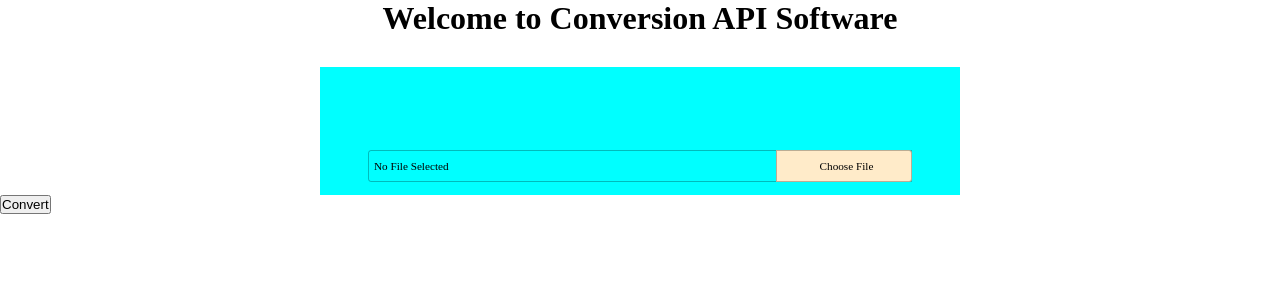
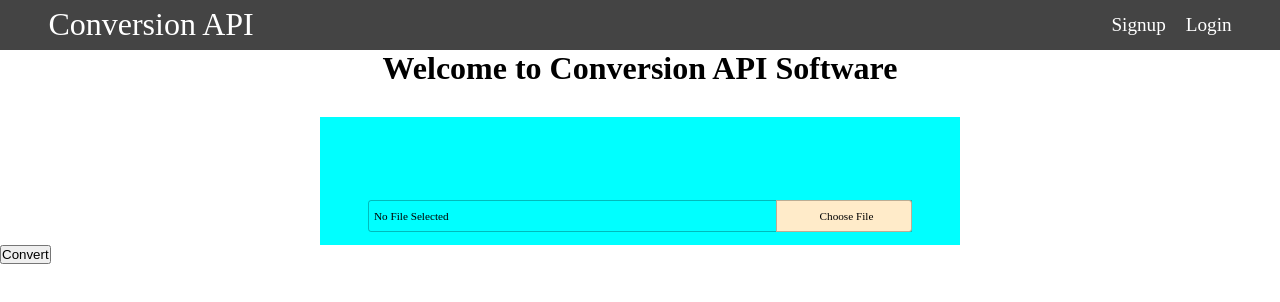
Before and after one commit to srahman3311/conversion-api-ripon, a React (Create React App) app: page /dashboard in a window 1280 px wide. Shown: the top 302 px of the page. Built offline with nearby package versions, Linux system fonts and the light colour scheme.

Commit message:
Add navbar

```diff
--- a/src/components/dashboard/Dashboard.js
+++ b/src/components/dashboard/Dashboard.js
@@ -1,10 +1,14 @@
 import { useState } from "react";
 import axios from "axios";
+
+// Important link regarding axios progressbar
+// https://www.codingdeft.com/posts/react-upload-file-progress-bar/
 
 // Stylesheet
 import styles from "./Dashboard.module.css";
 
 // Components
+import Navbar from "../reuseable-components/navbar/Navbar";
 import Header from "../reuseable-components/Header";
 
 
@@ -21,114 +25,6 @@ function Dashboard() {
     const fileHandler = event => setFile(event.target.files[0]);
     const downloadFile = () => window.location.href = downloadUri;
 
-    async function convertToPDF() {
-
-
-        const endpoint = "https://api2.online-convert.com/jobs";
-        const config = {
-            headers: {
-                "x-oc-api-key": process.env.REACT_APP_API_KEY,
-                "Content-Type": "application/json",
-                "Cache-Control": "no-cache"
-            }
-        }
-
-        const requestBody = {
-            "conversion": [{
-                "category": "audio",
-                "target": "mp3"
-            }]
-        }
-
-        try {
-
-            setLoading(true);
-            const response = await axios.post(endpoint, requestBody, config);
-
-            console.log(response.data);
-
-            const { id, server } = response.data;
-
-            const conversionEndpoint = `${server}/upload-file/${id}`;
-            const newConfig = {
-                headers: {
-                    "x-oc-api-key": process.env.REACT_APP_API_KEY,
-                    "x-oc-upload-uuid": "random_tex",
-                    "Content-Type": "multipart/form-data"
-                }
-            }
-
-            const formData = new FormData();
-
-
-            formData.append("file", file);
-
-            try {
-
-                setLoading(true);
-
-                const conversionResponse = await axios.post(conversionEndpoint, formData, newConfig);
-
-                console.log(conversionResponse.data);
-
-                const jobConfig = {
-                    headers: {
-                        "x-oc-api-key": process.env.REACT_APP_API_KEY,
-                        "Cache-Control": "no-cache"
-                    }
-                }
-
-                const jobEndpoint = "https://api2.online-convert.com/jobs/" + id
-
-                try {
-                    setLoading(true)
-
-                    getJobInfo();
-
-                    function getJobInfo() {
-
-                        setTimeout(async () => {
-
-                            const jobResponse = await axios.get(jobEndpoint, jobConfig);
-
-                            console.log(jobResponse.data);
-                            if(jobResponse.data.status.code === "completed") {
-                                return response.status(200).send(jobResponse.data.output[0].uri)
-                            }
-
-                            getJobInfo();
-
-                        }, 2000);
-
-                    }
-
-                } catch(error) {
-                    alert("something went wrong");
-                } finally {
-                    setLoading(false);
-                }
-
-            } catch(error) {
-                console.log(error);
-                alert("Something went wrong");
-
-            } finally {
-                setLoading(false);
-            }
-
-
-        } catch(error) {
-
-            console.log(error);
-            alert("Something went wrong");
-
-        } finally {
-            setLoading(false);
-        }
-
-
-    }
-
 
     const convertFile = async () => {
 
@@ -137,7 +33,7 @@ function Dashboard() {
         const imageData = new FormData();
         imageData.append("file", file);
 
-        const endpoint = "http://localhost:5050/upload";
+        const endpoint = "http://localhost:5050/convert";
         const config = {
             maxContentLength: Infinity,
             maxBodyLength: Infinity,
@@ -174,6 +70,8 @@ function Dashboard() {
     if(error) return <div>Something went wrong</div>
 
     return (
+        <>
+            <Navbar />
             <main className={styles.dashboard}>
                 <Header text = "Welcome to Conversion API Software" />
 
@@ -196,6 +94,7 @@ function Dashboard() {
                 </button>
 
             </main>
+        </>
     );
 
 }
--- /dev/null
+++ b/src/components/reuseable-components/navbar/Navbar.js
@@ -0,0 +1,23 @@
+import { Link } from "react-router-dom";
+
+// Stylesheet
+import styles from "./Navbar.module.css";
+
+function Navbar() {
+
+    return (
+        <nav className = {styles.navbar}>
+            <div className = {styles.navbar_brand}>
+                <Link to ="/dashboard">Conversion API</Link>
+            </div>
+            <div className="">
+                <Link to ="/dashboard">Signup</Link>
+                <Link to ="/dashboard">Login</Link>
+            </div>
+        </nav>
+    );
+
+}
+
+
+export default Navbar;
--- /dev/null
+++ b/src/components/reuseable-components/navbar/Navbar.module.css
@@ -0,0 +1,18 @@
+.navbar {
+    display: flex;
+    justify-content: space-between;
+    align-items: center;
+    background-color: rgba(0, 0, 0, 0.733);
+    padding: 0.5% 3%;
+}
+
+.navbar a {
+    text-decoration: none;
+    color: white;
+    padding: 10px;
+    font-size: 1.2rem;
+}
+
+.navbar_brand a {
+    font-size: 2rem;
+}
```
Lines whose indentation alone changed are shown as unchanged.
